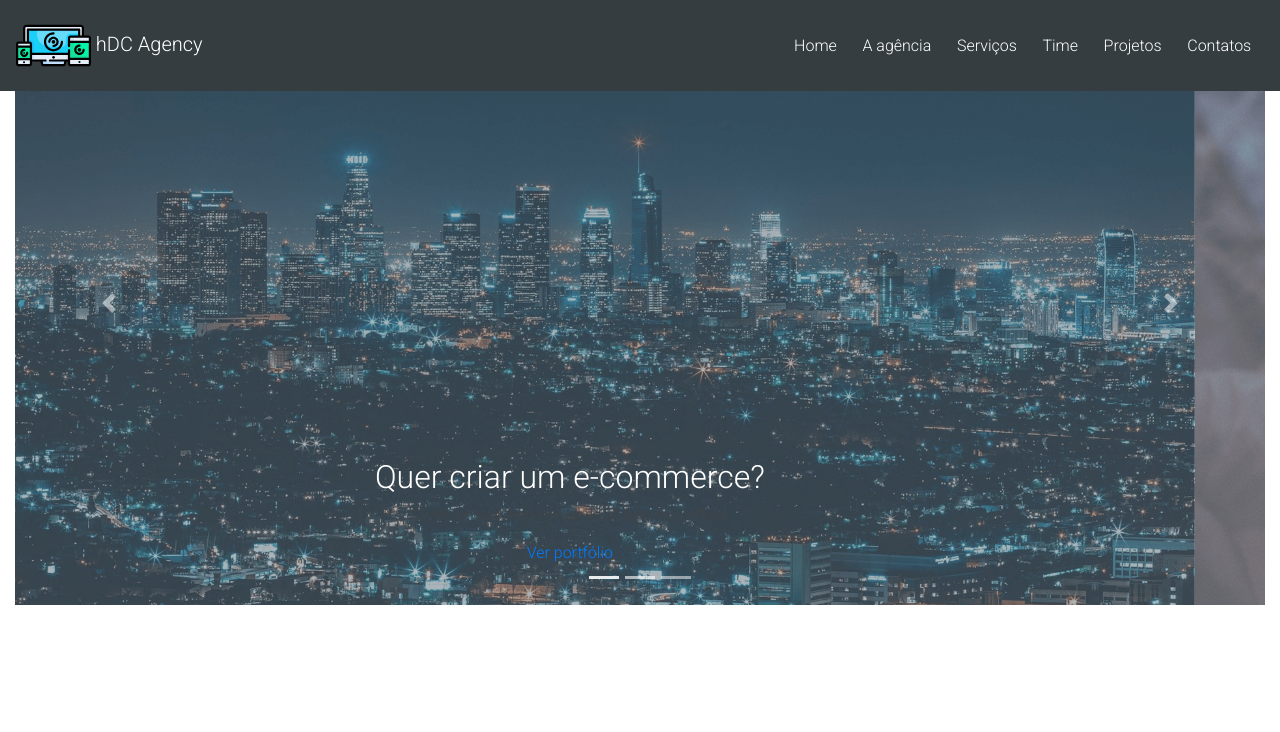
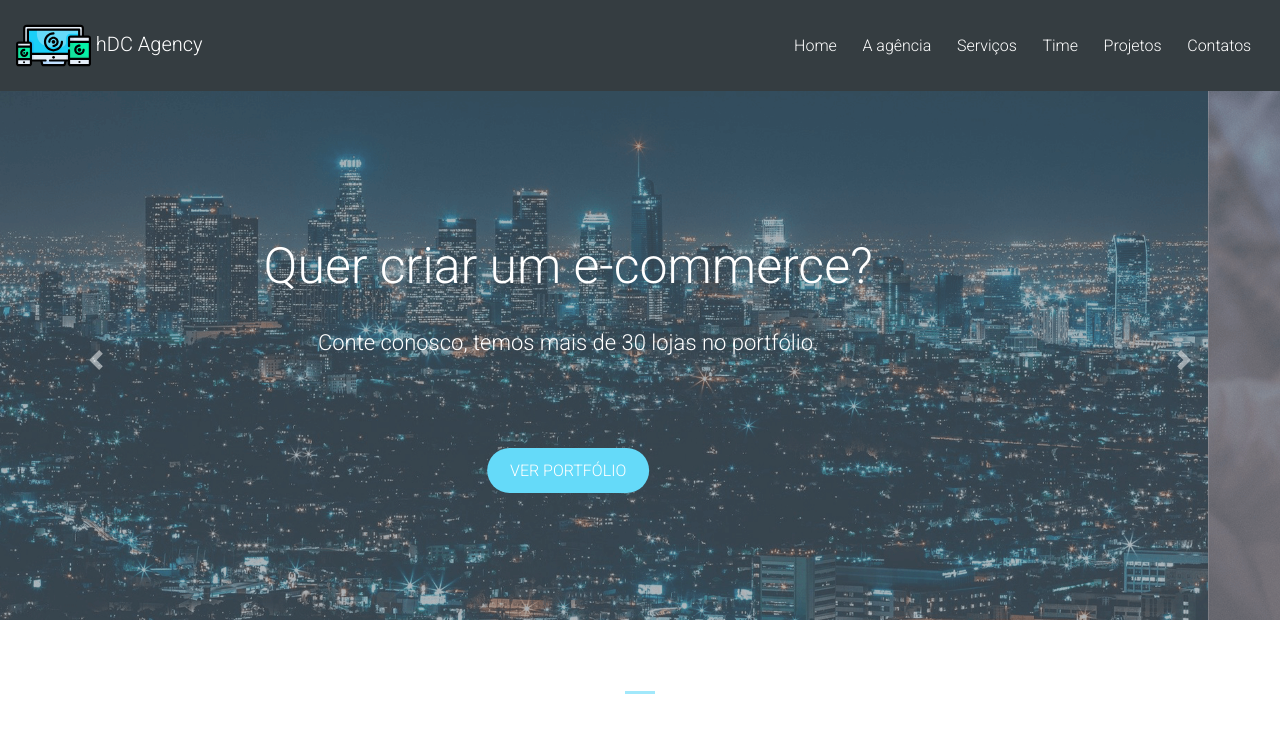
Before and after one commit to eugeniocarvalho/hdc-agency, a plain HTML site: page index.html in a window 1280 px wide. Drawn offline with nearby package versions, Linux system fonts and the light colour scheme.

Commit message:
stylized slider

```diff
--- a/css/styles.css
+++ b/css/styles.css
@@ -48,3 +48,52 @@ header, .navbar {
 .navbar-expand-lg .navbar-nav .nav-link {
   padding: 1rem .8rem;
 }
+
+/* Slider */
+
+.container-fluid {
+  padding: 0;
+}
+
+#mainSlider .carousel-inner, #mainSlider .carousel-item {
+  height: 90vh;
+}
+
+#mainSlider .carousel-caption {
+  top: 30%;
+}
+
+#mainSlider .carousel-caption h2 {
+  font-size: 50px;
+  margin-bottom: 30px;
+}
+
+#mainSlider .carousel-caption p {
+  font-size: 22px;
+  font-weight: 300;
+  margin-bottom: 100px;
+  color: #FFF;
+}
+
+.main-btn {
+  background: #65DAF9;
+  color: #FFF;
+  text-transform: uppercase;
+  width: 200px;
+  height: 60px;
+  padding: 10px 20px;
+  border-radius: 30px;
+  border: 3px solid transparent;
+  transition: .2s;
+}
+
+.main-btn:hover {
+  text-decoration: none;
+  color: #FFF;
+  background: transparent;
+  border-color: #65DAF9;
+}
+
+.carousel-indicators .active{
+  background-color: #65DAF9;
+}
```
